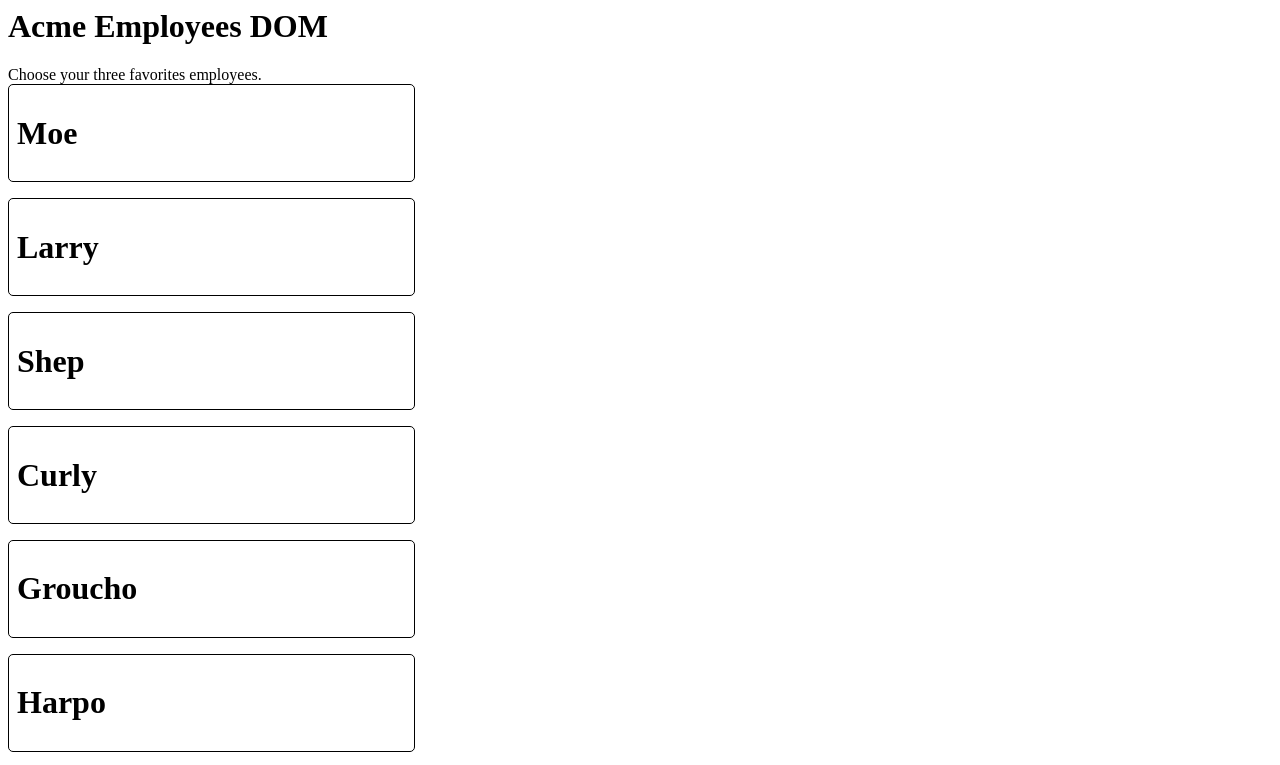
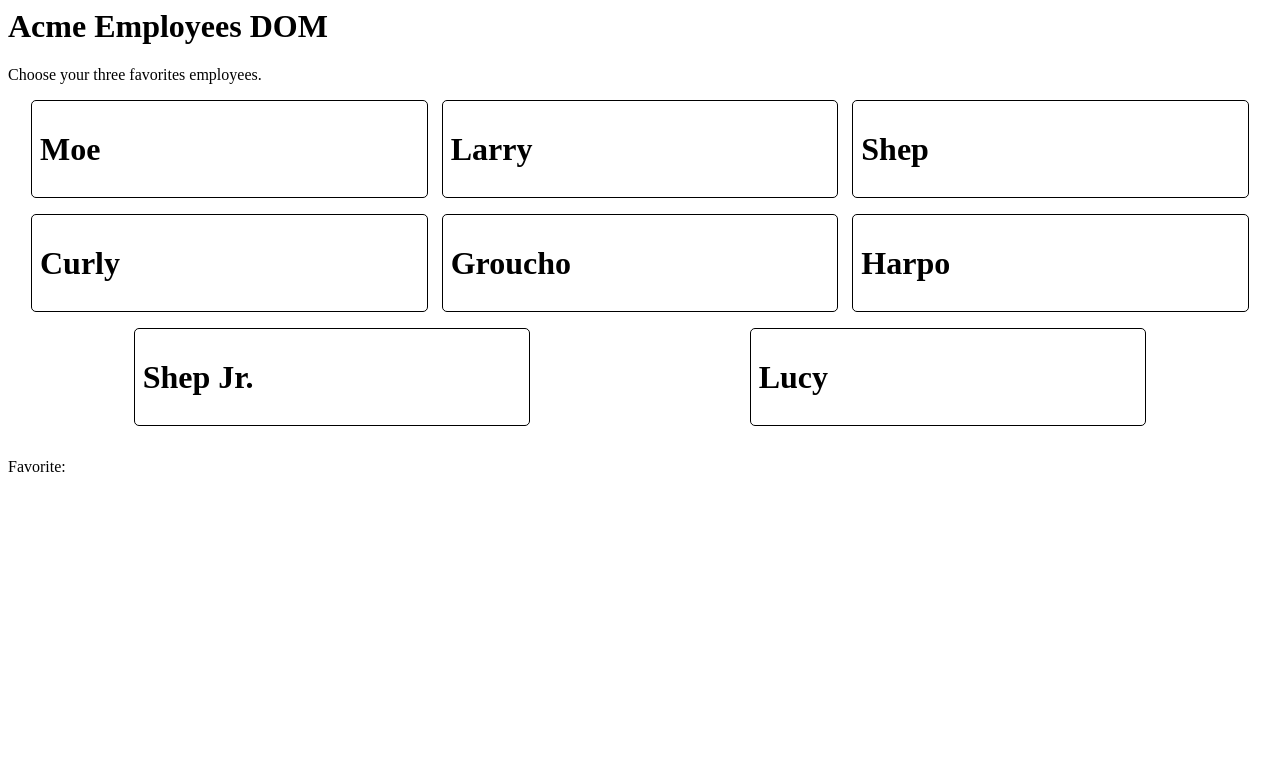
Before and after one commit to tweekslbc/EmpDom, a plain HTML site: page index.html in a window 1280 px wide. Shown: the top 765 px of the page. Drawn offline with Linux system fonts and the light colour scheme.

Commit message:
messagey

```diff
--- a/index.html
+++ b/index.html
@@ -9,8 +9,13 @@
     width: calc((100% / 3) - 2rem);
     margin-bottom: 1rem;
     padding: .5rem;
-
   }
+  #employee-list {
+     margin: 1rem;
+    display: flex;
+    flex-wrap: wrap;
+    justify-content: space-around;
+}
 </style>
   </head>
   <body>
```
